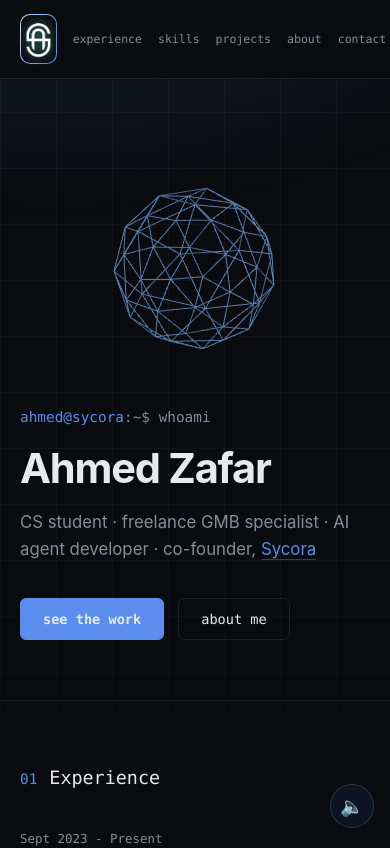
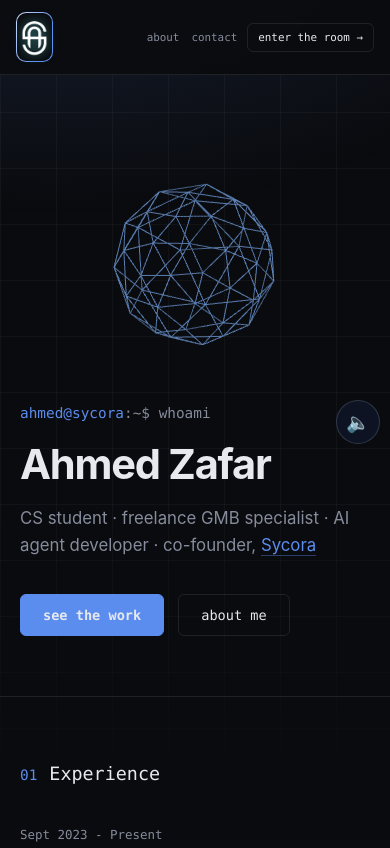
Before and after one commit to SleepyAki/ahmed-portfolio, a React (Vite) app: page / in a window 390 px wide. Shown: the top 848 px of the page. Built offline with nearby package versions, Linux system fonts and the light colour scheme; no server answers.

Commit message:
3D room portfolio + redesigned classic site

```diff
--- a/src/index.css
+++ b/src/index.css
@@ -1026,6 +1026,15 @@ section[id], div[id] {
   transition: border-color 0.2s ease, box-shadow 0.2s ease;
 }
 
+@media (max-width: 768px) {
+  .hotspot-label {
+    padding: 3px 8px;
+    font-size: 0.6rem;
+    gap: 3px;
+  }
+  .hotspot-icon { font-size: 0.72rem; }
+}
+
 .hotspot-label--active {
   border-color: #7dd3fc;
   box-shadow: 0 0 16px rgba(125, 211, 252, 0.5);
@@ -1223,24 +1232,30 @@ section[id], div[id] {
   user-select: none;
 }
 
-/* Landscape enforcement */
+/* Landscape suggestion - full-screen translucent tint (matches the look
+   before), but pointer-events: none is the critical fix: nothing here
+   can block clicks on whatever's underneath (that blocking, not the
+   full-screen size, was the actual original bug). Disappears once
+   rotated to landscape via the media query below. */
 .rotate-device-overlay {
   position: fixed;
   inset: 0;
-  z-index: 99999;
-  background: #05060a;
+  z-index: 50;
   display: none;
   flex-direction: column;
   align-items: center;
   justify-content: center;
   gap: 14px;
+  background: rgba(5, 6, 10, 0.55);
+  backdrop-filter: blur(2px);
   color: #e2e8f0;
   text-align: center;
   padding: 24px;
+  pointer-events: none;
 }
 
 .rotate-device-icon {
-  font-size: 2.4rem;
+  font-size: 2.2rem;
   animation: rotateHint 1.6s ease-in-out infinite;
 }
 
@@ -1379,7 +1394,13 @@ section[id], div[id] {
 }
 
 @media (max-width: 640px) {
-  .music-player { right: 16px; bottom: 16px; }
+  .music-player {
+    top: 50%;
+    bottom: auto;
+    right: 10px;
+    left: auto;
+    transform: translateY(-50%);
+  }
   .music-player-title, .music-player-artist { max-width: 90px; }
 }
 
@@ -1983,9 +2004,10 @@ section[id], div[id] {
 }
 
 @media (max-width: 640px) {
-  .cx-nav { padding: 14px 20px; gap: 16px; }
-  .cx-nav-links { gap: 16px; font-size: 0.72rem; }
-  .cx-nav-room { display: none; }
+  .cx-nav { padding: 12px 16px; gap: 10px; }
+  .cx-nav-links { gap: 12px; font-size: 0.68rem; }
+  .cx-nav-links a { display: none; } /* scroll-anchor shortcuts - page is still scrollable without them */
+  .cx-nav-room { display: inline-block; padding: 7px 10px; font-size: 0.68rem; white-space: nowrap; }
   .cx-hero { padding: 90px 20px 60px; }
   .cx-section { padding: 50px 20px; }
   .cx-timeline-row { grid-template-columns: 1fr; gap: 6px; }
--- a/src/playlist.js
+++ b/src/playlist.js
@@ -6,7 +6,7 @@
 // restrictions, no ad-blocker interference).
 export const PLAYLIST = [
   { src: "/audio/lofi-study.mp3", title: "Study Session", artist: "original loop" },
-  { src: "/audio/adventure-awaits.mp3", title: "Adventure Awaits", artist: "original loop" },
+  { src: "/audio/adventure-awaits.mp3", title: "Adventure Awaits", artist: "original loop, Zelda-inspired" },
   { src: "/audio/emotional-piano.mp3", title: "Emotional Piano", artist: "original loop" },
   { src: "/audio/determination.mp3", title: "Determination", artist: "original loop" },
   { src: "/audio/slice-of-life.mp3", title: "Slice of Life", artist: "original loop" },
```
